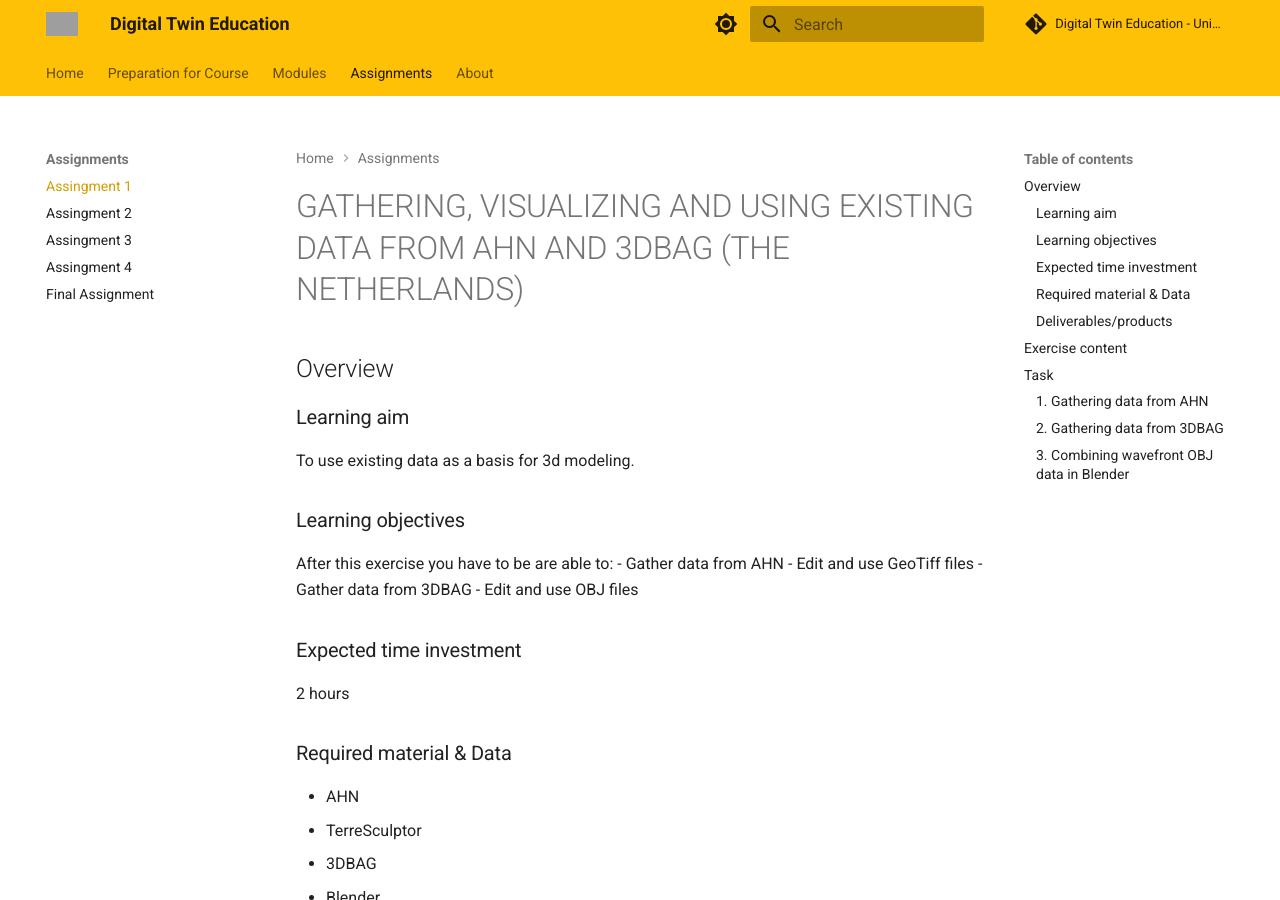
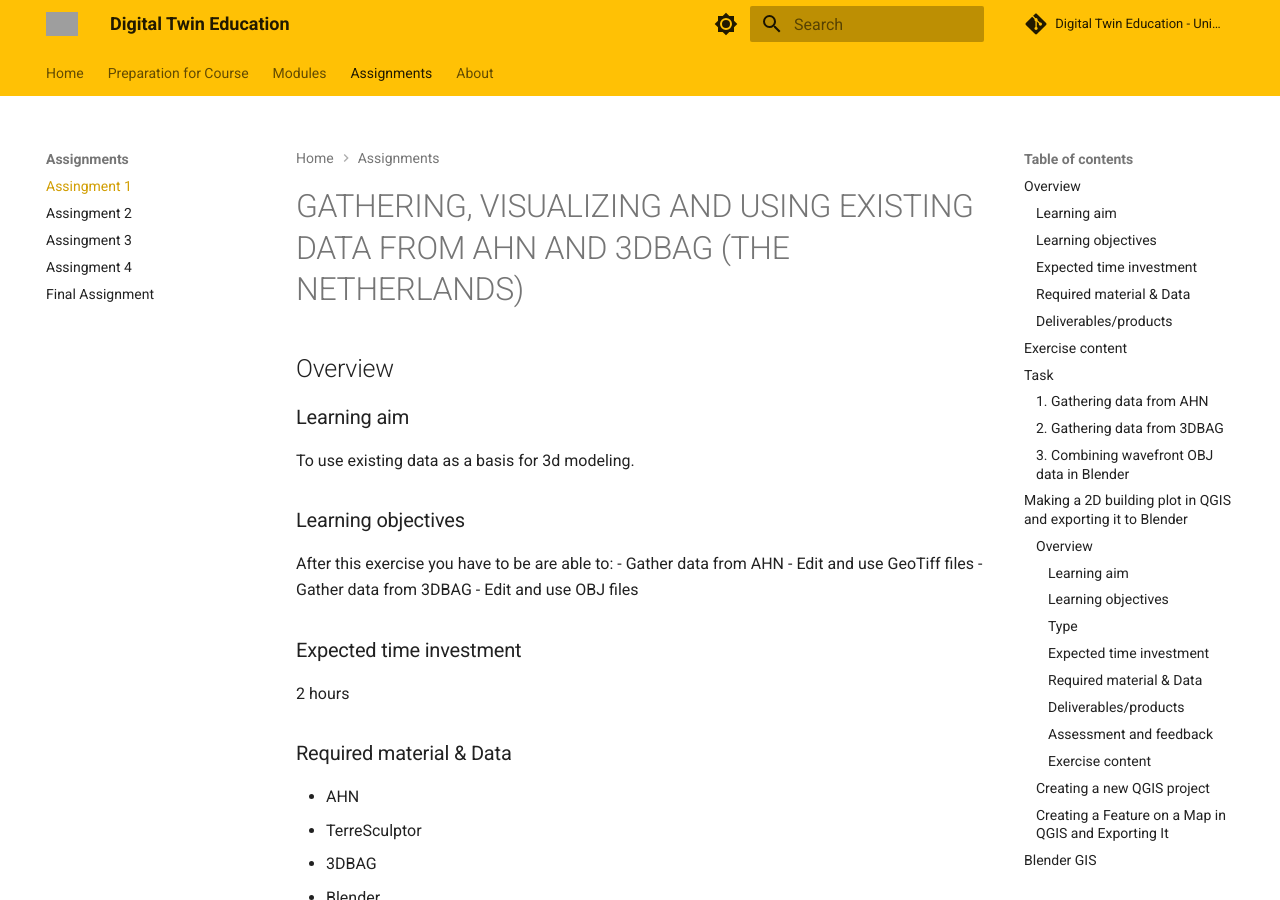
Before and after one commit to DigitalTwin-Geohub/DigitalTwinEducation, an MkDocs documentation site: the page built from docs/Assignment/Assignment I.md, in a window 1280 px wide and 900 px high. Built offline with MkDocs 1.6.1 and Material for MkDocs 9.7.7, drawn with Linux system fonts in a browser that asks for light colours; comment, search, counter and statistics services are not loaded; grey boxes are pictures that could not be loaded.

Commit message:
adjust herarchy

```diff
--- a/docs/Assignment/Assignment I.md
+++ b/docs/Assignment/Assignment I.md
@@ -97,29 +97,29 @@ Go to File -> Export -> Wavefront (.obj) and press the “Export OBJ” button.
 
 ---
 
-# Making a 2D building plot in QGIS and exporting it to Blender
+## Making a 2D building plot in QGIS and exporting it to Blender
 
-## Overview
-###	Learning aim
+### Overview
+####	Learning aim
 To create a 2D feature in QGIS and use it in Blender
-###	Learning objectives
+####	Learning objectives
 -	Create a feature in QGIS
 -	Export a feature in QGIS to a shapefile
 -	Import shapefiles in Blender
 -	Add a reference image in Blender
-###	Type
+####	Type
 Exercise
-###	Expected time investment
+####	Expected time investment
 2 hours
-###	Required material & Data
+####	Required material & Data
 -	QGIS
 -	Blender
 -	A mouse
-###	Deliverables/products
+####	Deliverables/products
 
-###	Assessment and feedback
+####	Assessment and feedback
 
-###	Exercise content
+####	Exercise content
 -	Installing QGIS and creating a new project
 -	Creating a feature on a map in QGIS and exporting it
 -	Installing and getting to know Blender
@@ -127,7 +127,7 @@ Exercise
 
 In this exercise, it is expected of you to save the files and keep them organised yourself.
 
-## Creating a new QGIS project
+### Creating a new QGIS project
 
 1. Start QGIS.
 2. Press `Ctrl+N` to create a new project or click the corresponding button in QGIS. Your window should look as shown below:
@@ -157,7 +157,7 @@ In this exercise, it is expected of you to save the files and keep them organise
 
 ---
 
-## Creating a Feature on a Map in QGIS and Exporting It
+### Creating a Feature on a Map in QGIS and Exporting It
 
 In this chapter we will determine the location of a new building on the campus and a basic layout will also be created. You do not have to make this exact layout, instead, be creative and try to create something on your own.
 
@@ -230,7 +230,7 @@ In this chapter we will determine the location of a new building on the campus a
 
 ---
 
-## Importing and Adjusting a Shapefile in Blender
+### Importing and Adjusting a Shapefile in Blender
 
 1. Use `GIS -> Import -> Shapefile (.shp)` to import the building plot shapefile. Navigate to where you saved the shapefile of the building plot and press the “Import SHP” but-ton. On the popup screen, just click OK.
 2. Select the water object and Enter edit mode with `Tab` and select vertex mode. in the toolbar select the vertex select mode. This allows you too see the individual vertexes and edit them. 3D models exist out of three things, vertexes, edges and faces. Vertexes are points, edges connect vertexes and faces connect edges. All three can be selected here.  Edit vertexes as needed.
@@ -273,9 +273,9 @@ In this chapter we will determine the location of a new building on the campus a
 
 13. Save the Blender file.
 
-# Creating a 3D road network from OSM data
+## Creating a 3D road network from OSM data
 
-## Setting up QGIS
+### Setting up QGIS
 
 1. Open the previous QGIS File, or create a new one, where the ellipsoid is Bessel 1841 and the coordinate system is RD New (EPSG:28992).
 
@@ -291,7 +291,7 @@ In this chapter we will determine the location of a new building on the campus a
 
     ![alt text](./Images/OSM-3.png)
 
-## Importing OSM data into QGIS
+### Importing OSM data into QGIS
 1.	First, you want to set a boundary of the OSM data you need. So, create a new shapefile layer, give it a name, set the geometry type to Polygon, and set the coordinate system to RD New, finally press OK to create the layer.
 
     ![alt text](./Images/OSM-4.png)
@@ -315,7 +315,7 @@ In this chapter we will determine the location of a new building on the campus a
 6.	When this is done, 4 layers should be added to your program. Two of them can already be deleted since we won’t use them. So, delete the Layer made of points and the line layer which only holds the major roads, which is the one with the least number of features, which you can find in the attribute table of the layer (right click the layer). Select these two and delete them right clicking and pressing Remove Layer…
 7.	I recommend giving the two remaining layers correct names, the line layer represents the road network, and the polygon layer gives the land use. You can rename layers by selecting them and pressing the `F2` button. Or right click them and select Rename Layer.
 
-##	Filtering the OSM data and exporting the road network to shapefiles
+###	Filtering the OSM data and exporting the road network to shapefiles
 Now that the basic OSM data is collected, we will filter and adjust it in a way so we will only have the road network left.
 
 1.	Open the attribute table of the land use layer by right clicking the layer and pressing `Open Attribute Table`. These layers store all the land uses and since parking spots are also part of the road network, we want to have these polygons as well. The rest will need to be deleted.
@@ -367,8 +367,7 @@ Now that the basic OSM data is collected, we will filter and adjust it in a way
 20.	You can save the layers as shapefiles in two ways: 1. make the layers permanent, that will save the shapefile to the location of your project. 2. you export it and save it elsewhere. I do recom-mend collecting all the shapefiles and put them in a folder. Do not forget the Parking layer. Also, not just the .shp files are required, so do not delete, or move the other files.
 
 
-
-##	Importing and adjusting a shapefile in Blender
+###	Importing and adjusting a shapefile in Blender
 
 1.	Import the shapefiles using `GIS -> Import -> Shapefile (.shp)`. Navigate to where you saved the shapefiles of the road network, select one and press the `Import SHP` button. On the popup screen, just click OK. Do this for all shapefiles.
 2.	All the layers should perfectly line up with each other if you have used the same export setting for each shapefile. Select all objects using `A` and press `tab` to enter edit mode. Again, make sure that everything is selected by using A.
```
Also changed, not shown: other parts of docs/Assignment/Assignment I.md (+2 -2 lines).
